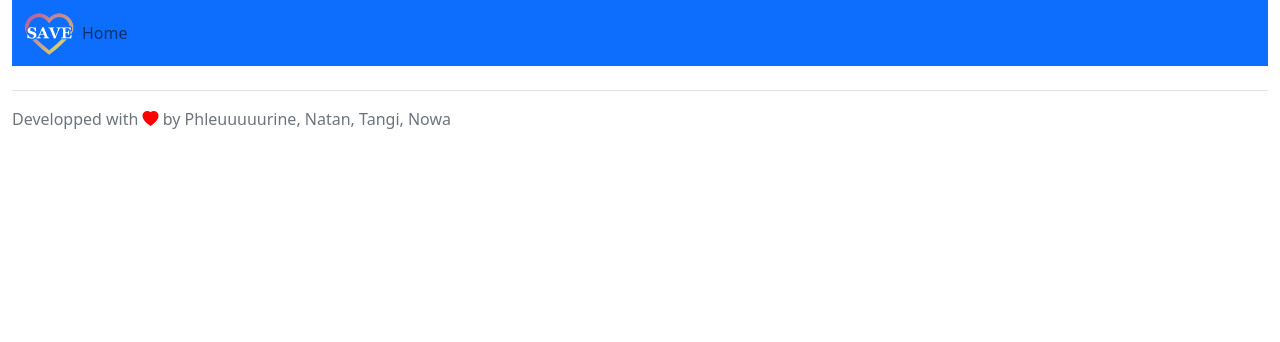
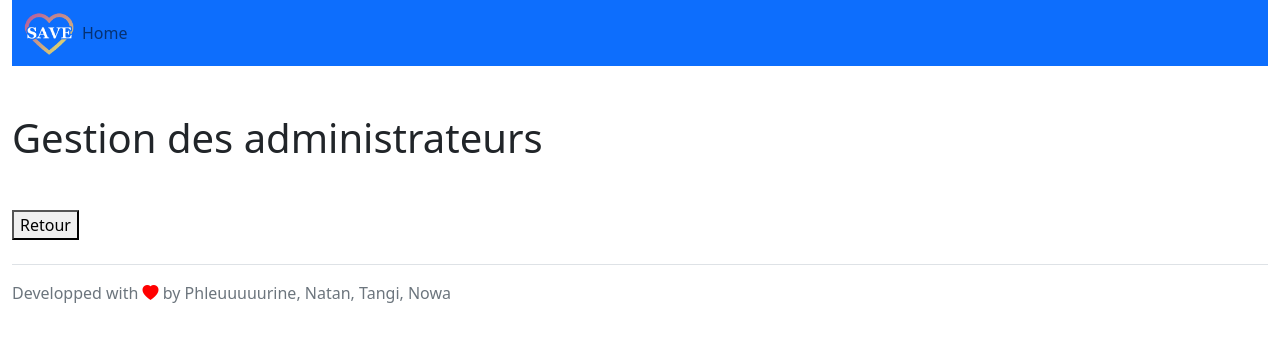
Before and after one commit to Noah-Langlois/Application_SAVE, a Vue app in the folder frontend/client_vue_global/: page /admin/1/admin_manager in a window 1280 px wide. Shown: the top 342 px of the page. Built offline with nearby package versions, Linux system fonts and the light colour scheme.

Commit message:
Ajout de la page gestion des admins pour le superadmin

```diff
--- /dev/null
+++ b/frontend/client_vue_global/src/components/AdminManager.vue
@@ -0,0 +1,27 @@
+<script setup>
+import { useRouter, useRoute } from 'vue-router'
+import { inject } from 'vue'
+
+const router = useRouter()
+
+const store = inject('STORE')
+
+function changeRoute(value) {
+  console.log(store.system.debug)
+  router.push({
+    name: value
+  })
+}
+
+</script>
+
+<template>
+    <main>
+        <div class="mt-5">
+            <h1>Gestion des administrateurs</h1>
+        </div>
+        <div class="mt-5">
+            <button @click="changeRoute('HomeAdmin')">Retour</button>
+        </div>
+    </main>
+</template>
--- a/frontend/client_vue_global/src/components/Home.vue
+++ b/frontend/client_vue_global/src/components/Home.vue
@@ -47,6 +47,7 @@ function changeRoute(value) {
                     <div style="text-align: center;">
                       <img src="../../img/refresh_arrow.png" alt="refresh" width="20" height="20" />
                     </div>
+                    <button class="btn btn-danger mt-5" v-if="$route.params.id=='SuperAdmin'" @click="changeRoute('AdminManager')">Gestionnaire d'autorisations</button>
                   </div>
                 <div class="col ms-5 mt-4" v-show="store.state.isCurrentChatroomNotNull">
                   <Chat/>
--- a/frontend/client_vue_global/src/router/index.js
+++ b/frontend/client_vue_global/src/router/index.js
@@ -4,6 +4,7 @@ import Home from '../components/Home.vue'
 import Form from '../components/Form.vue'
 import Login from '../components/Login.vue'
 import LoginAdmin from '../components/LoginAdmin.vue'
+import AdminManager from '../components/AdminManager.vue'
 
 const router = createRouter({
   history: createWebHistory(import.meta.env.BASE_URL),
@@ -36,6 +37,12 @@ const router = createRouter({
       name: 'HomeAdmin',
       component: Home,
       props: true
+    },
+    {
+      path: '/admin/:id/admin_manager',
+      name: 'AdminManager',
+      component: AdminManager,
+      props: true
     }
   ]
 })
```
Lines whose indentation alone changed are shown as unchanged.
